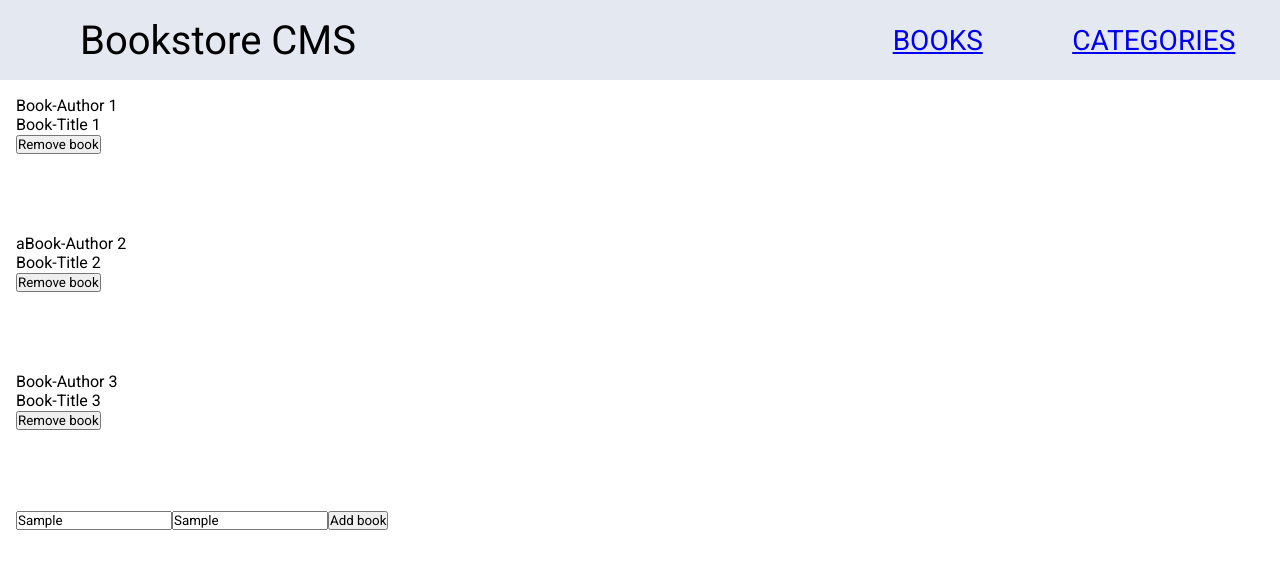
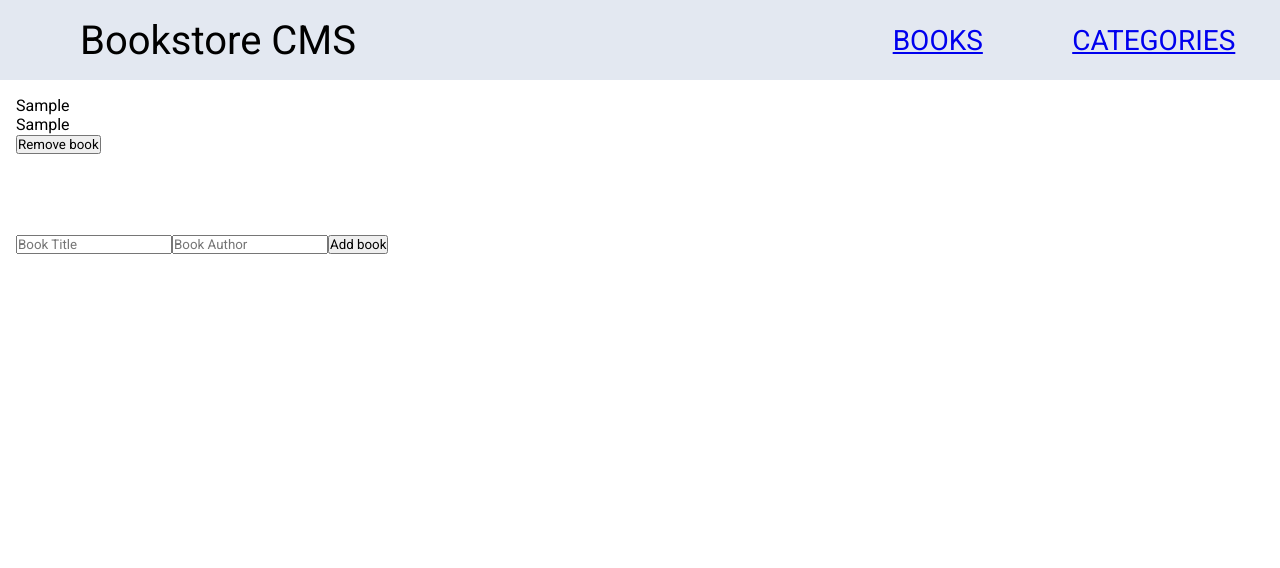
Before and after one commit to demix007/bookstore-app, a React (Create React App) app: page / in a window 1280 px wide. Both pictures are taken after typing "Sample", "Sample" into the empty fields and a click on the button "Add book". Shown: the top 568 px of the page. Built offline with nearby package versions, Linux system fonts and the light colour scheme.

Commit message:
display booklist, create actions and reducers

```diff
--- a/src/App.js
+++ b/src/App.js
@@ -1,4 +1,3 @@
-/* eslint-disable */
 import React from 'react';
 import { BrowserRouter, Route, Routes } from 'react-router-dom';
 import Categories from './components/Categories';
@@ -12,7 +11,7 @@ function App() {
         <Navbar />
         <div className="app-content">
           <Routes>
-          <Route path="/categories" element={<Categories />} />
+            <Route path="/categories" element={<Categories />} />
             <Route path="/" element={<BookList />} />
           </Routes>
         </div>
--- a/src/components/Book.js
+++ b/src/components/Book.js
@@ -1,20 +1,34 @@
 import React from 'react';
 import PropTypes from 'prop-types';
+import { useDispatch } from 'react-redux';
+import { removeBook } from '../redux/books/books';
 
-class Book extends React.PureComponent {
-  render() {
-    const { author, title } = this.props;
+const Book= (props) => {
+    const { title, author, id } = props;
+    const dispatch = useDispatch();
+    const removeBookHandler = (e) => {
+      dispatch(removeBook(Number(e.target.id)));
+    };
+
     return (
       <div className='book-details'>
         <p className="book-author">{author}</p>
         <p className="book-title">{title}</p>
-        <button type="button" className='remove-button'>Remove book</button>
+        <button
+          type="button"
+          id = {id}
+          className='remove-button'
+          onClick= {removeBookHandler}
+        >
+          Remove book
+        </button>
       </div>
     );
-  }
 }
 Book.propTypes = {
+  id: PropTypes.string.isRequired,
   title: PropTypes.string.isRequired,
   author: PropTypes.string.isRequired,
+
 };
 export default Book;
--- /dev/null
+++ b/src/components/BookForm.js
@@ -0,0 +1,53 @@
+import React, { useState } from 'react';
+import { useDispatch } from 'react-redux';
+import { addBook } from '../redux/books/books';
+
+
+const BookForm = () => {
+  const [author, setAuthor] = useState('');
+  const [title, setTitle] = useState('');
+  const [counter, setCounter] = useState(0);
+  const dispatch = useDispatch();
+
+  const addBookHandler = () => {
+    if (title !== "" && author !== ""){
+      dispatch(addBook(author, title, counter));
+      setCounter(counter + 1);
+      setAuthor("");
+      setTitle("");
+    }
+  };
+
+  return (
+    <div className="form-container">
+      <form className="form">
+        <input
+          name="title"
+          type="text"
+          value={ title }
+          className="title-input"
+          placeholder="Book Title"
+          onChange={(e) => setTitle(e.target.value)}
+        />
+
+        <input
+          name="author"
+          type="text"
+          value={ author}
+          className="title-input"
+          placeholder="Book Author"
+          onChange={(e) => setAuthor(e.target.value)}
+        />
+
+        <button
+          type="button"
+          className="addBook-input"
+          onClick={addBookHandler}
+        >
+            Add book
+        </button>
+      </form>
+    </div>
+  );
+}
+export default BookForm;
--- a/src/components/BookList.js
+++ b/src/components/BookList.js
@@ -1,17 +1,22 @@
 import React from 'react';
+import { useSelector } from 'react-redux';
+import BookForm from './BookForm';
 import Book from './Book';
-import FormBook from './Form';
 
-class BookList extends React.PureComponent {
-  render() {
+const BookList = () => {
+  const books = useSelector((state) => state.book);
     return (
-      <div>
-        <Book title="Book-Title 1" author="Book-Author 1" />
-        <Book title="Book-Title 2" author="aBook-Author 2" />
-        <Book title="Book-Title 3" author="Book-Author 3" />
-        <FormBook />
+      <div className='book_details'>
+        {books?.map((book) => (
+          <Book
+            id={book.id}
+            author={ book.author }
+            title={ book.title }
+            key={ book.id }
+          />
+        ))}
+        <BookForm />
       </div>
     );
-  }
 }
 export default BookList;
--- a/src/components/Categories.js
+++ b/src/components/Categories.js
@@ -1,12 +1,8 @@
 import React from 'react';
 
-class Categories extends React.PureComponent {
-  render() {
-    return (
+const Categories = () => {
       <div className="status-container">
         <button type="button"> Check Status </button>
       </div>
-    );
-  }
 }
 export default Categories;
--- a/src/components/Form.js
+++ /dev/null
@@ -1,16 +0,0 @@
-import React from 'react';
-
-class FormBook extends React.PureComponent {
-  render() {
-    return (
-      <div className="form-container">
-        <form className="form">
-          <input type="text" name="title" className="title-input" placeholder="Book Title" />
-          <input type="text" name="author" className="author-input" placeholder="Book Author" />
-          <button type="button" className="addBook-input" >Add book</button>
-        </form>
-      </div>
-    );
-  }
-}
-export default FormBook;
--- a/src/index.js
+++ b/src/index.js
@@ -1,11 +1,15 @@
 import React from 'react';
 import ReactDOM from 'react-dom/client';
+import { Provider } from 'react-redux';
+import store from './redux/configureStore';
 import App from './App';
 import './index.css';
 
 const root = ReactDOM.createRoot(document.getElementById('root'));
 root.render(
   <React.StrictMode>
-    <App />
+    <Provider store={ store }>
+      <App />
+    </Provider>
   </React.StrictMode>,
 );
--- /dev/null
+++ b/src/redux/books/books.js
@@ -0,0 +1,39 @@
+const ADD_BOOK = 'bookstore/books/ADD_BOOK';
+const REMOVE_BOOK = 'bookstore/books/REMOVE_BOOK';
+
+const initialState = [];
+
+export const addBook = (title, author, id) => ({
+  type: ADD_BOOK,
+  title,
+  author,
+  id,
+});
+
+export const removeBook = (id) => ({
+  type: REMOVE_BOOK,
+  id,
+});
+
+
+const bookReducer = (state = initialState, action) => {
+  switch (action.type) {
+    case ADD_BOOK:
+      return [
+        ...state,
+        {
+          id: action.id,
+          title: action.title,
+          author: action.author,
+        },
+      ];
+    case REMOVE_BOOK:
+      return [
+        ...state.filter((item) => item.id !== action.id),
+      ];
+    default:
+      return state;
+  }
+};
+
+export default bookReducer;
--- /dev/null
+++ b/src/redux/categories/categories.js
@@ -0,0 +1,20 @@
+const CHECKING_STATUS = 'bookstore/categories/CHECKING_STATUS';
+
+const initialState = {
+  books: [],
+};
+
+const categoriesReducer = (state = initialState, action) => {
+  switch (action.type) {
+    case CHECKING_STATUS:
+      return 'Site under construction';
+    default:
+      return state;
+  }
+};
+
+export const checkStatus = () => ({
+  type: CHECKING_STATUS,
+});
+
+export default categoriesReducer;
--- /dev/null
+++ b/src/redux/configureStore.js
@@ -0,0 +1,14 @@
+import { combineReducers, configureStore } from '@reduxjs/toolkit';
+import bookReducer from './books/books';
+import categoriesReducer from './categories/categories';
+
+const rootReducer = combineReducers({
+  book: bookReducer,
+  categories: categoriesReducer,
+});
+
+const store = configureStore({
+  reducer: rootReducer,
+});
+
+export default store;
```
Also changed, not shown: src/components/Navbar.js (+3 -7 lines).
